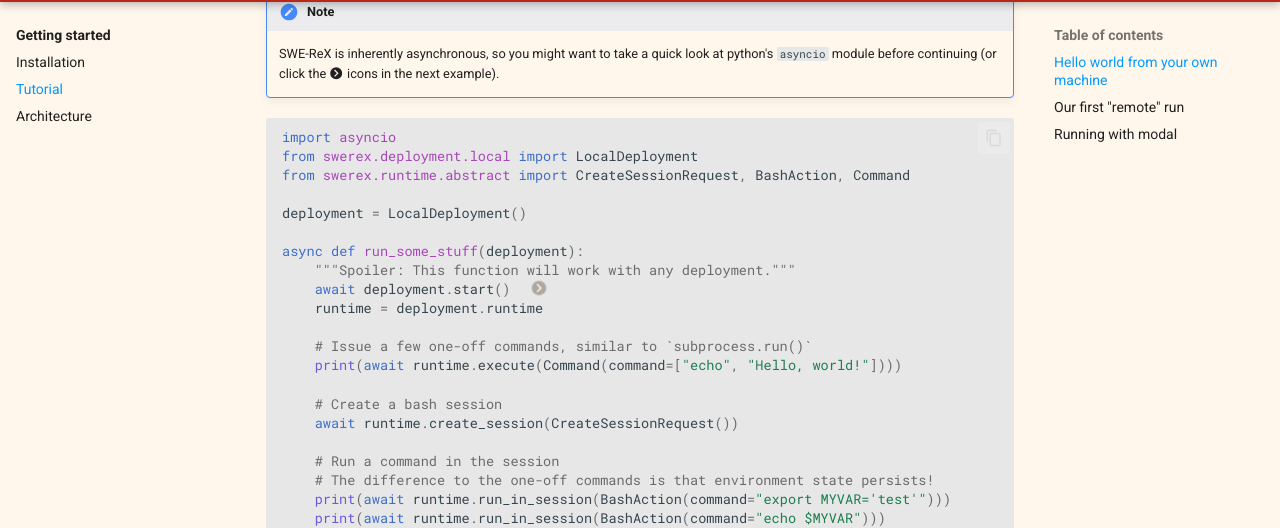
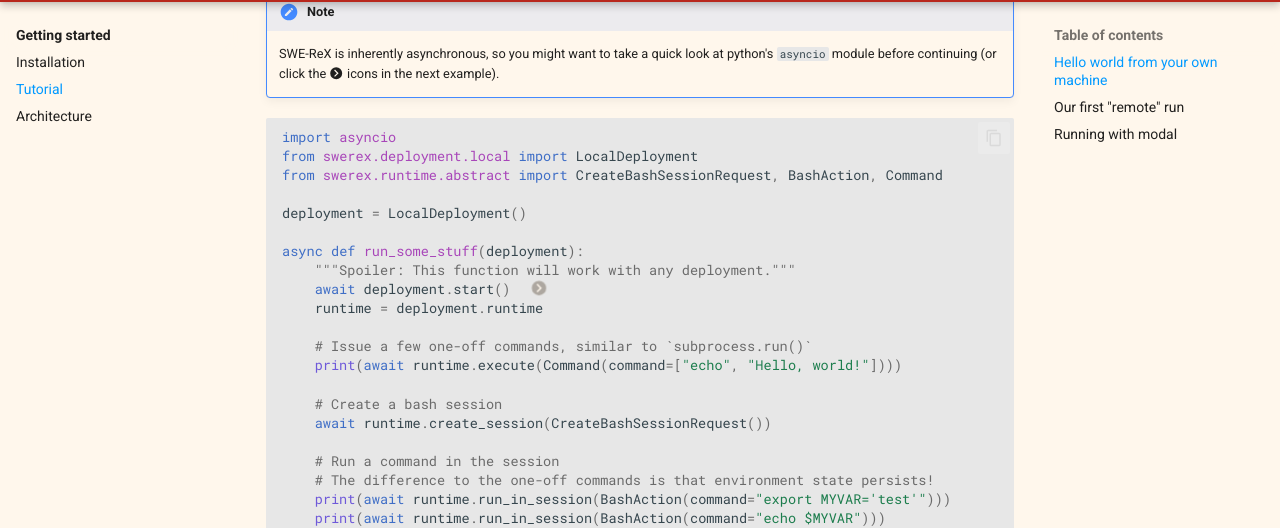
Before and after one commit to yiyihum/SWE-ReX, an MkDocs documentation site: the page built from docs/usage.md, in a window 1280 px wide and 900 px high, scrolled down 385 px. Shown: the part 94-622 px from the top of the window. Built offline with MkDocs 1.6.1 and Material for MkDocs 9.7.7, drawn with Linux system fonts in a browser that asks for light colours; comment, search, counter and statistics services are not loaded; the version menu is left out.

Commit message:
Update docs sample code (#158)

````diff
--- a/docs/usage.md
+++ b/docs/usage.md
@@ -14,7 +14,7 @@
 ```python
 import asyncio
 from swerex.deployment.local import LocalDeployment
-from swerex.runtime.abstract import CreateSessionRequest, BashAction, Command
+from swerex.runtime.abstract import CreateBashSessionRequest, BashAction, Command
 
 deployment = LocalDeployment()
 
@@ -27,7 +27,7 @@
     print(await runtime.execute(Command(command=["echo", "Hello, world!"])))
 
     # Create a bash session
-    await runtime.create_session(CreateSessionRequest())
+    await runtime.create_session(CreateBashSessionRequest())
 
     # Run a command in the session
     # The difference to the one-off commands is that environment state persists!
````
